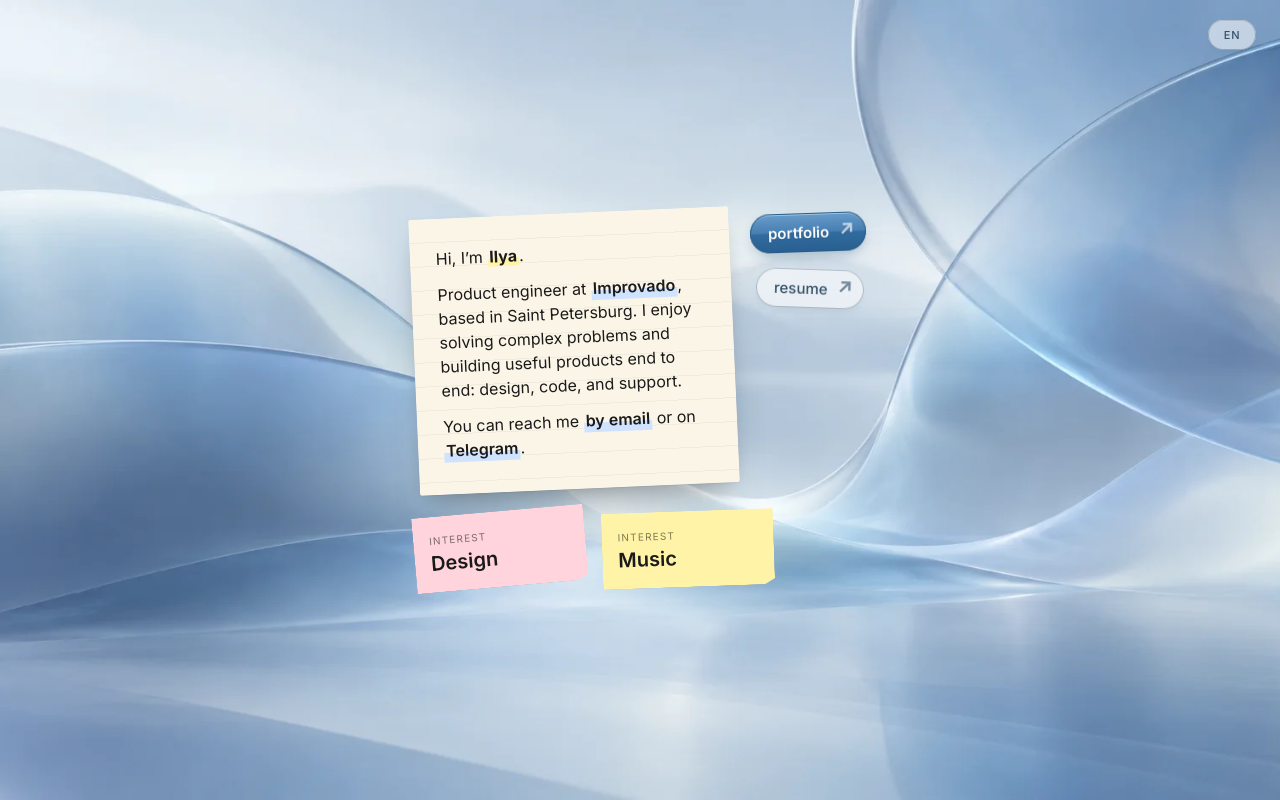
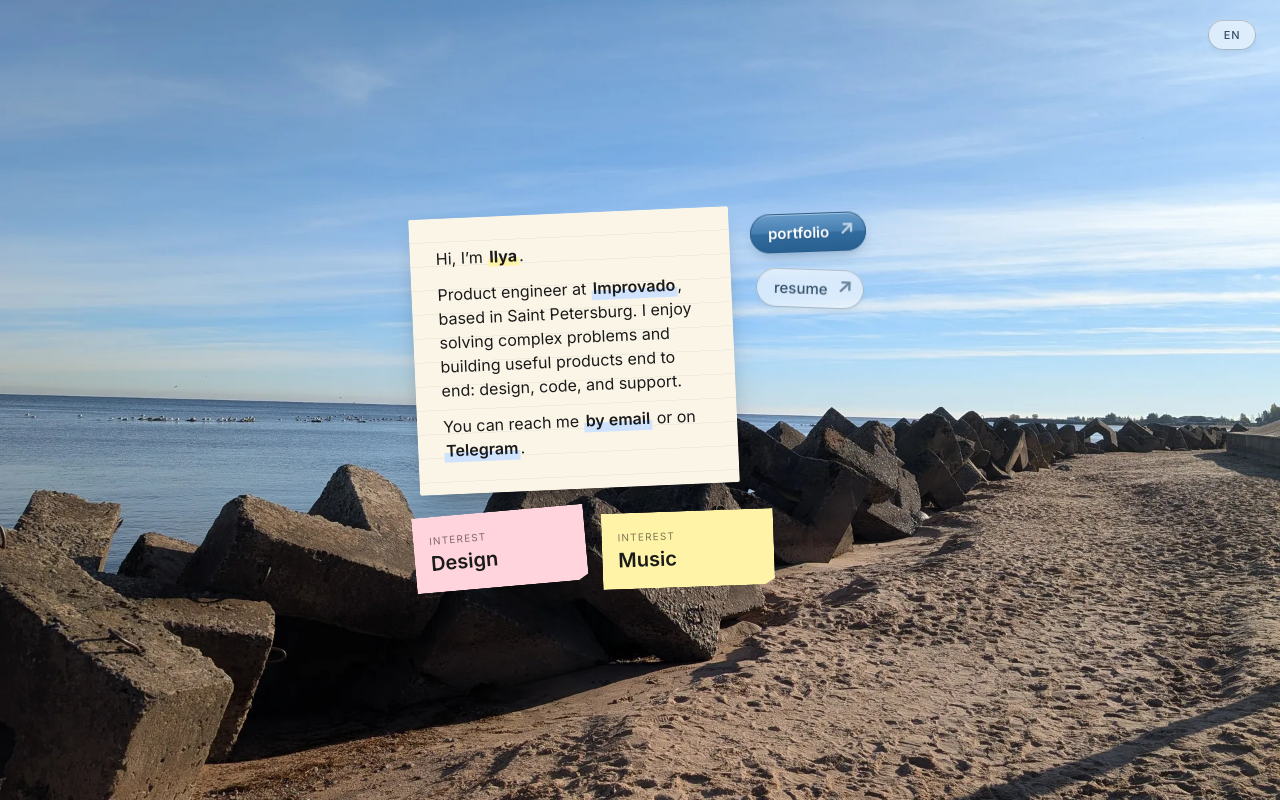
Before and after one commit to ilyasudakov/monospace, an Astro site: page / in a window 1280 px wide. Built offline with nearby package versions, Linux system fonts and the light colour scheme; Astro itself is replaced by a stand-in of ours.

Commit message:
Use an existing coastal photo as the homepage wallpaper

```diff
--- a/src/pages/index.astro
+++ b/src/pages/index.astro
@@ -16,7 +16,7 @@ const route = (name: string) => `${baseUrl}${name}/`;
   <button class="language-switch" data-language-switch data-language="ru" type="button" aria-label="Переключить на английский" title="Переключить на английский">
     <span class="language-label" data-language-label>RU</span>
   </button>
-  <div class="viewport" id="viewport" style={`--wallpaper: url('${baseUrl}assets/aqua-wallpaper.webp')`}>
+  <div class="viewport" id="viewport" style={`--wallpaper: url('${baseUrl}assets/coast-wallpaper.webp')`}>
     <div class="canvas" id="canvas">
       <div class="sticker sticker--paper" data-x="-220" data-y="-200" data-rot="-2.5">
         <p>Привет, меня зовут <strong>Илья</strong>.</p>
```
Also changed, not shown: public/assets/aqua-wallpaper.webp (deleted), public/assets/coast-wallpaper.webp (added).
